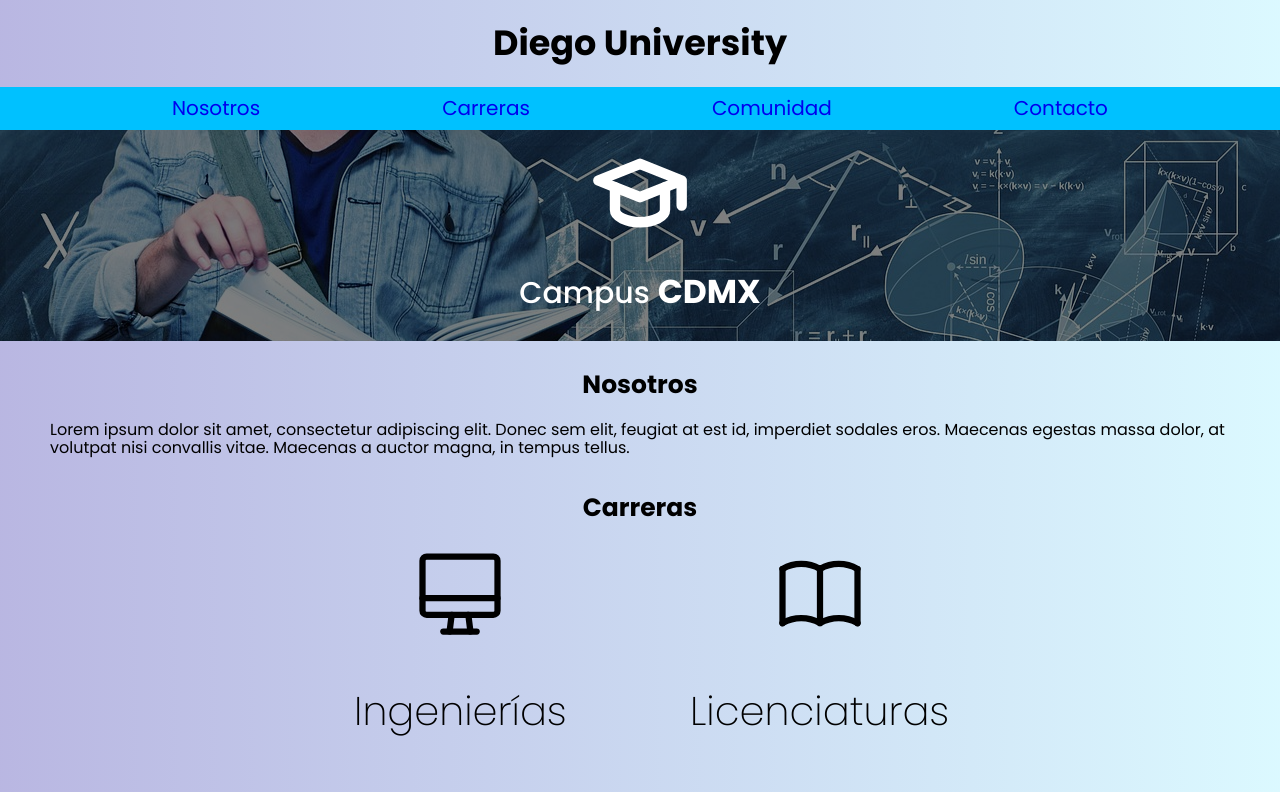
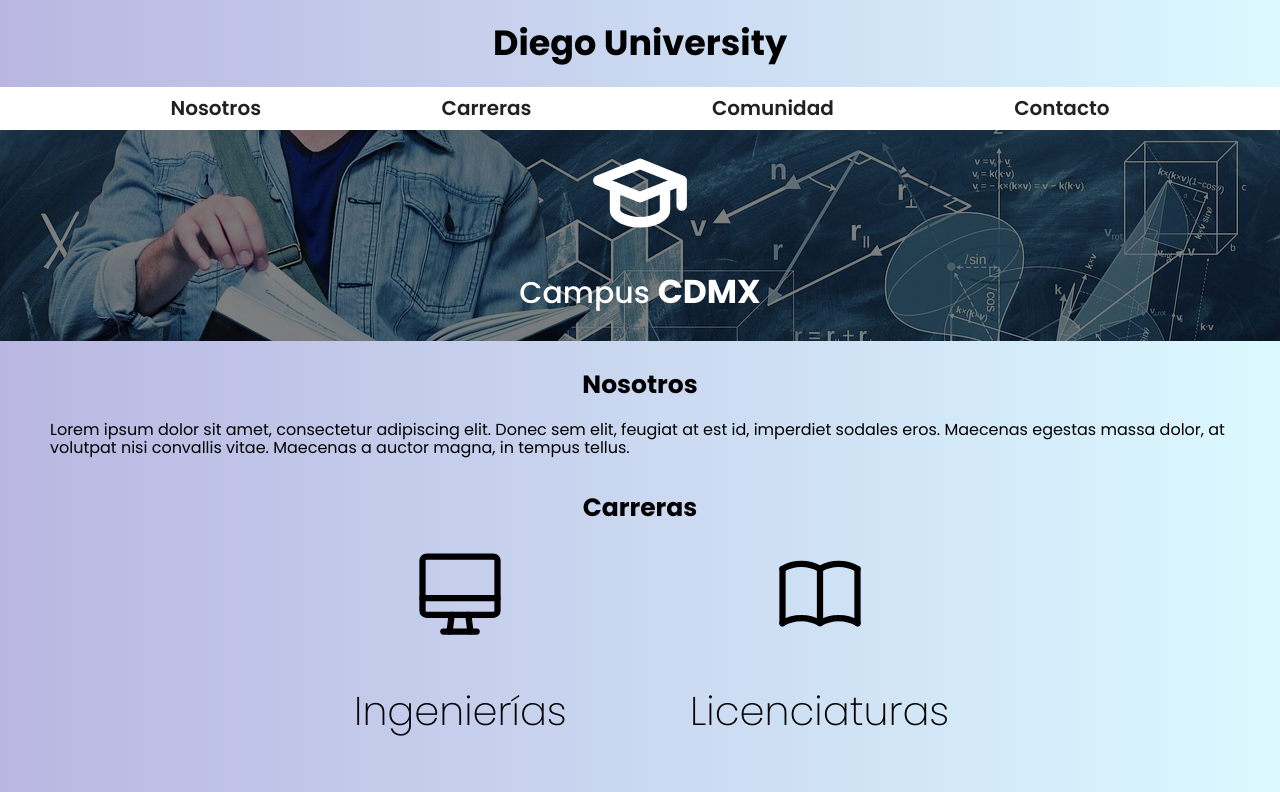
Before and after one commit to diegocamargoac/university-diegocamargo, a plain HTML site: page index.html in a window 1280 px wide. Shown: the top 792 px of the page. Drawn offline with Linux system fonts and the light colour scheme.

Commit message:
Se corrige color en nav

```diff
--- a/css/styles.css
+++ b/css/styles.css
@@ -44,7 +44,7 @@ h3 {
 
 /* Navegador */
 .nav-bg {
-    background-color: var(--secundario);
+    background-color: var(--blanco);
 }
 
 .navegador {
@@ -53,7 +53,7 @@ h3 {
     flex-direction: column;
     align-items: center;
     justify-content: center;
-    background-color: var(--secundario);
+    background-color: var(--blanco);
     font-size: 2rem;
 }
 
@@ -66,13 +66,15 @@ h3 {
 }
 
 .navegador a:hover {
-    background-color: var(--blanco);
-    color: var(--oscuro);
+    background-color: var(--oscuro);
+    color: var(--blanco);
 }
 
 .navegador a {
     padding: 1rem;
     text-decoration: none;
+    color: var(--oscuro);
+    font-weight: 550;
 }
 
 /* Campus */
```
